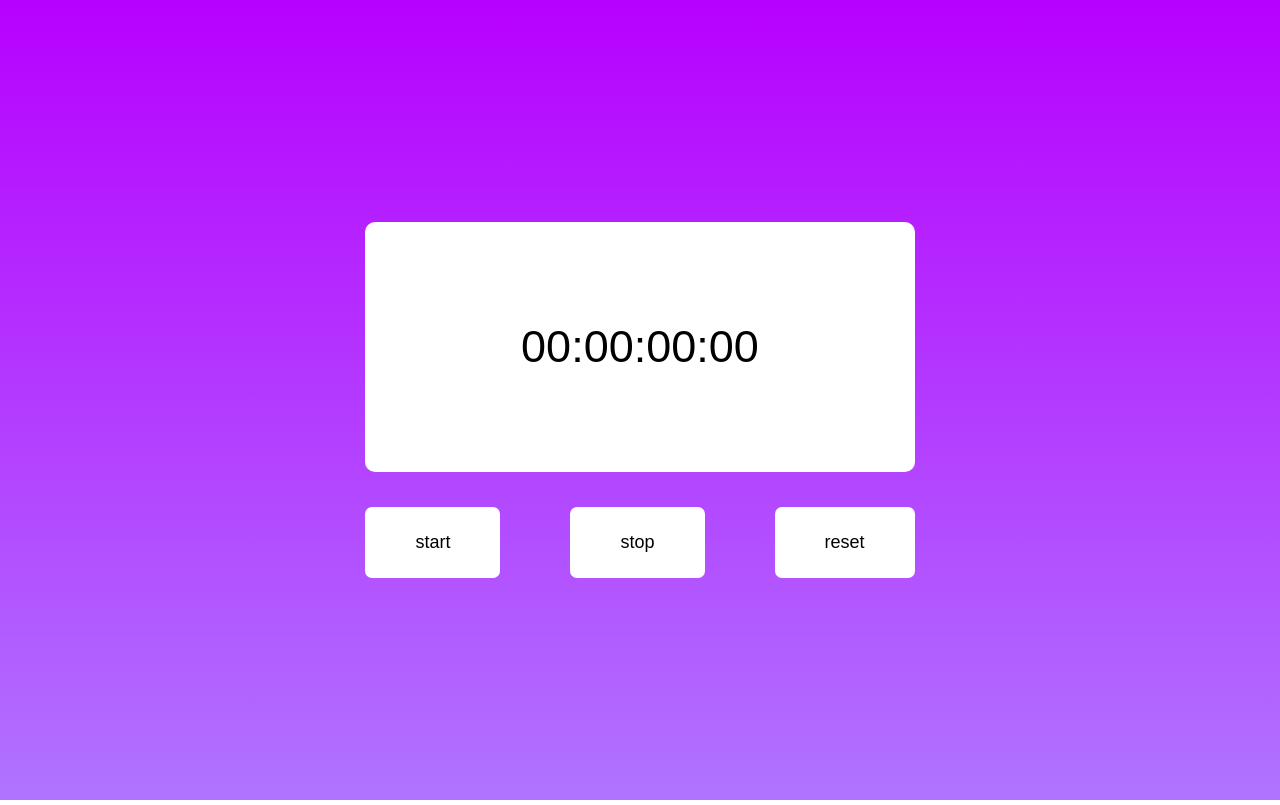
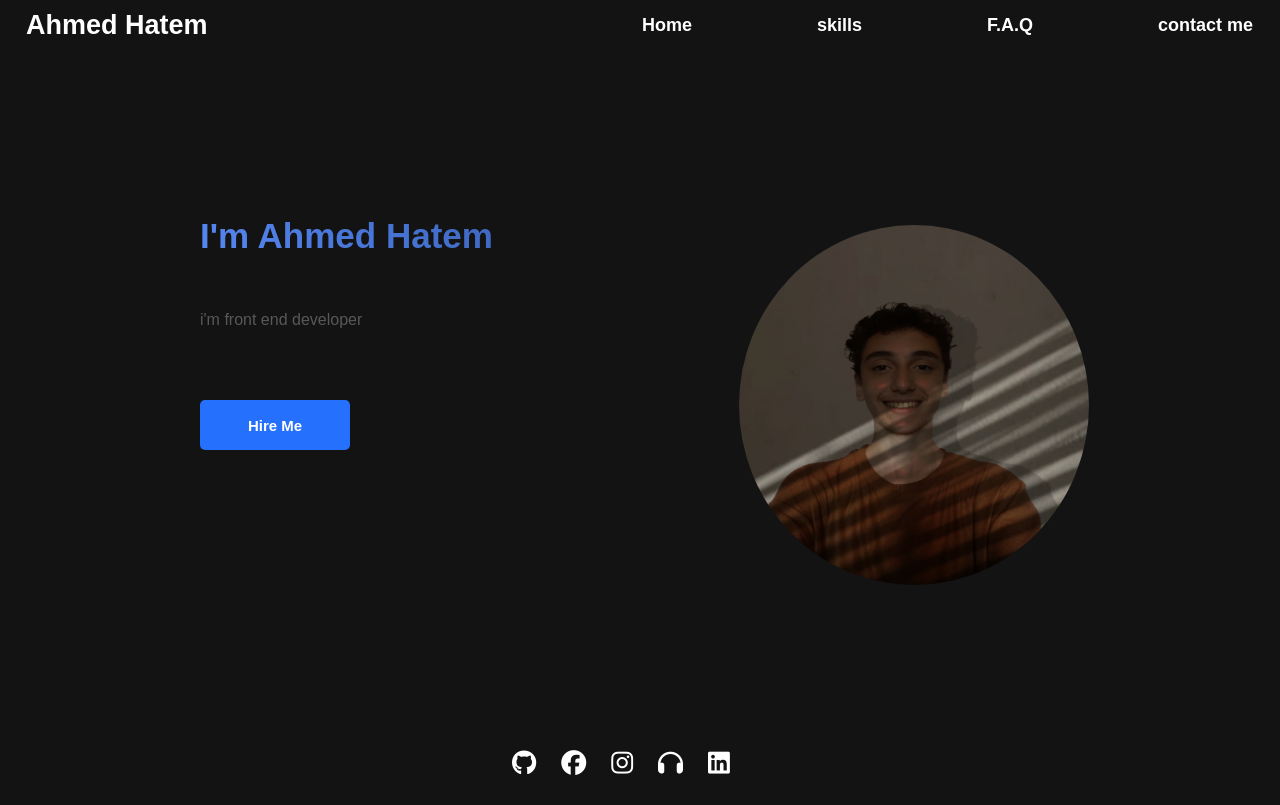
Before and after one commit to zagros-coder/ai-chat, a plain HTML site: page index.html in a window 1280 px wide. Drawn offline with Linux system fonts and the light colour scheme; a web font is replaced by a local one.

Commit message:
creating a portfolio

```diff
--- a/index.html
+++ b/index.html
@@ -4,25 +4,58 @@
     <meta charset="UTF-8">
     <meta name="viewport" content="width=device-width, initial-scale=1.0">
     <link rel="stylesheet" href="style.css">
-    <title>Zagros Ai</title>
+    <link rel="stylesheet" href="https://cdnjs.cloudflare.com/ajax/libs/font-awesome/6.6.0/css/all.min.css" integrity="sha512-Kc323vGBEqzTmouAECnVceyQqyqdsSiqLQISBL29aUW4U/M7pSPA/gEUZQqv1cwx4OnYxTxve5UMg5GT6L4JJg==" crossorigin="anonymous" referrerpolicy="no-referrer" />
+    <link rel="preconnect" href="https://fonts.googleapis.com">
+    <link rel="preconnect" href="https://fonts.gstatic.com" crossorigin>
+    <link href="https://fonts.googleapis.com/css2?family=Signika+Negative:wght@300..700&display=swap" rel="stylesheet">
+    <title>portfolio</title>
 </head>
 <body>
-    <div class="container">
-        <div class="time">
-            <span id="hours" >00</span>
-            <span>:</span>
-            <span id="minutes" >00</span>
-            <span>:</span>
-            <span id="seconds" >00</span>
-            <span>:</span>
-            <span id="milleseconds" >00</span>
+    <nav>
+        <a draggable="false" href="index.html"><h2>Ahmed Hatem</h2></a>
+        <ul>
+            <li>
+               <a draggable="false" href=""><span>Home</span></a>
+            </li>
+            <li>
+                <a draggable="false" href=""><span>skills</span></a>
+            </li>
+            <li>
+            <a draggable="false" href=""><span>F.A.Q</span> </a>
+            </li>
+            <li>
+            <a draggable="false" href=""><span>contact me</span> </a>
+            </li>
+        </nav>
+        <div class="content">
+            <h2>i'm Ahmed Hatem</h2>
+            <p  style="width: 35%; color: rgb(88, 88, 88);">i'm front end developer</p>
+            <a href="">
+                <button class="btn" >
+                    hire me
+                </button>
+            </a>
         </div>
-        <br>
-        <div class="controls">
-            <span id="start-bt" >start</span>
-            <span id="stop-bt" >stop</span>
-            <span id="reset-bt" >reset</span>
-        </div>
+    </ul>
+    <div class="shape" ><img src="my pic2.jpg" ></div>
+    <div class="contacts">
+        <a target="_blank" href="https://github.com/zagros-coder">
+            <i class="fa-brands fa-github"></i>
+        </a>
+       <a target="_blank" href="https://www.facebook.com/profile.php?id=100082142864023">
+        <i class="fa-brands fa-facebook"></i>
+       </a>
+        <a target="_blank" href="https://www.instagram.com/_ahmed.hatem_1/">
+            <i class="fa-brands fa-instagram"></i>
+        </a>
+        <a target="_blank" href="ahmedhatem1470@gmail.com">
+            <i class="fa-solid fa-headphones"></i>
+
+        </a>
+        <a target="_blank" href="https://www.linkedin.com/in/ahmed-hatem-5a634b28a/">
+            <i class="fa-brands fa-linkedin"></i>
+
+        </a>
     </div>
     <script src="app.js"></script>
 </body>
--- a/style.css
+++ b/style.css
@@ -1,41 +1,121 @@
 *{
-    margin:0;
-    padding:0;
     box-sizing: border-box;
-    font-family: sans-serif;
+    margin: 0;
+    padding: 0;
+    font-family:sans-serif;
 }
 body{
+    background-color: #131313;
     min-height: 100vh;
-    background-image: linear-gradient(rgb(183, 0, 255),rgb(176, 116, 255));
+    position: relative;
+    overflow: hidden;
+}
+nav{
+    margin-top: 5px;
     display: flex;
-    justify-content: center;
-    align-items: center;
-    flex-direction: column;
+    justify-content: space-between;
+    color: white;
+}
+nav h2{
+    margin-left: 26px;
+    font-weight: 700;
+    margin-top: 5px;
+    cursor: pointer;
+}
+ul{
+    list-style: none;
+    display: flex;
+    gap: 125px;
+    margin-right: 27px;
+    margin-top: 10px;
+}
+ul li{
+    font-weight: 600;
+    transition: ease-in-out 0.2s;
+}
+.content{
+    color:white;
+    margin-top: 130px;
+    margin-left: 155px;
+    padding: 45px;
+}
+.content p {
+    margin-top: 55px;
+    margin-bottom: 55px;
+}
+.content h2{
+    text-transform: capitalize;
+    font-size: 35px;
+    -webkit-background-clip: text;
+    -webkit-text-fill-color: transparent;
+    -moz-background-clip: text;
+    -moz-text-fill-color: transparent;
+    background-image: linear-gradient(45deg, rgb(86, 136, 243),rgba(5, 36, 104, 0.712));
+}
 
+.contacts{
+    color: white;
+    font-size: 25px ;
+    position: absolute;
+    top: 93%;
+    /* bottom: 0; */
+    left: 40%;
+    display: flex;
+    gap:25px;
 }
-.time{
-    display: flex;
-    justify-content: center;
-    align-items: center;
-    width: 550px;
-    height: 250px;
-    background-color: white;
-    border-radius: 10px;
-    font-size: 45px;
+ul a{
+    transition:  ease-in-out 0.2s;
 }
-.controls span{
-    padding: 25px 50px;
-    background-color: white;
-    border-radius: 7px;
+a{
+    text-decoration: none;
+    color: white;
+    font-size: 25px;
+}
+.btn{
+    color: white;
+    background-color: rgb(37, 112, 252);
+    width: 150px;
+    height: 50px;
+    text-align: center;
+    border: none;
+    border-radius: 5px;
+    text-transform: capitalize;
+    font-weight: bold;
+    font-size: 15px;
+    margin-top: 16px;
     cursor: pointer;
-    text-align: center;
-    margin-top: 2px;
+    transition: ease-in-out 0.2s;
+}
+.btn:hover{
+    background-color:rgb(99, 154, 255) ;
+}
+.btn:active{
+    background-color: rgb(9, 66, 172);
+}
+nav a{
     font-size: 18px;
-
 }
-.controls{
-    margin-top: 15px;
-    display: flex;
-    justify-content: center;
-    gap:70px;
+img{
+    width: 350px;
+    height: 360px;
+    position: relative;
+    top: -60px;
+    left: 35px;
+    border-radius:50%;
 }
+.shape{
+   border-radius: 50%;
+   position: absolute;
+   left: 55%;
+   top:35%;
+   border: none;
+   /* bottom: 250px; */
+}
+ul li a:hover {
+    color: rgb(0, 102, 255);
+}
+ul a:focus{
+    background-color: rgba(59, 59, 59, 0.404);
+    padding: 10px;
+    border-radius: 5px;
+}
```
Also changed, not shown: my pic2.jpg (added).
